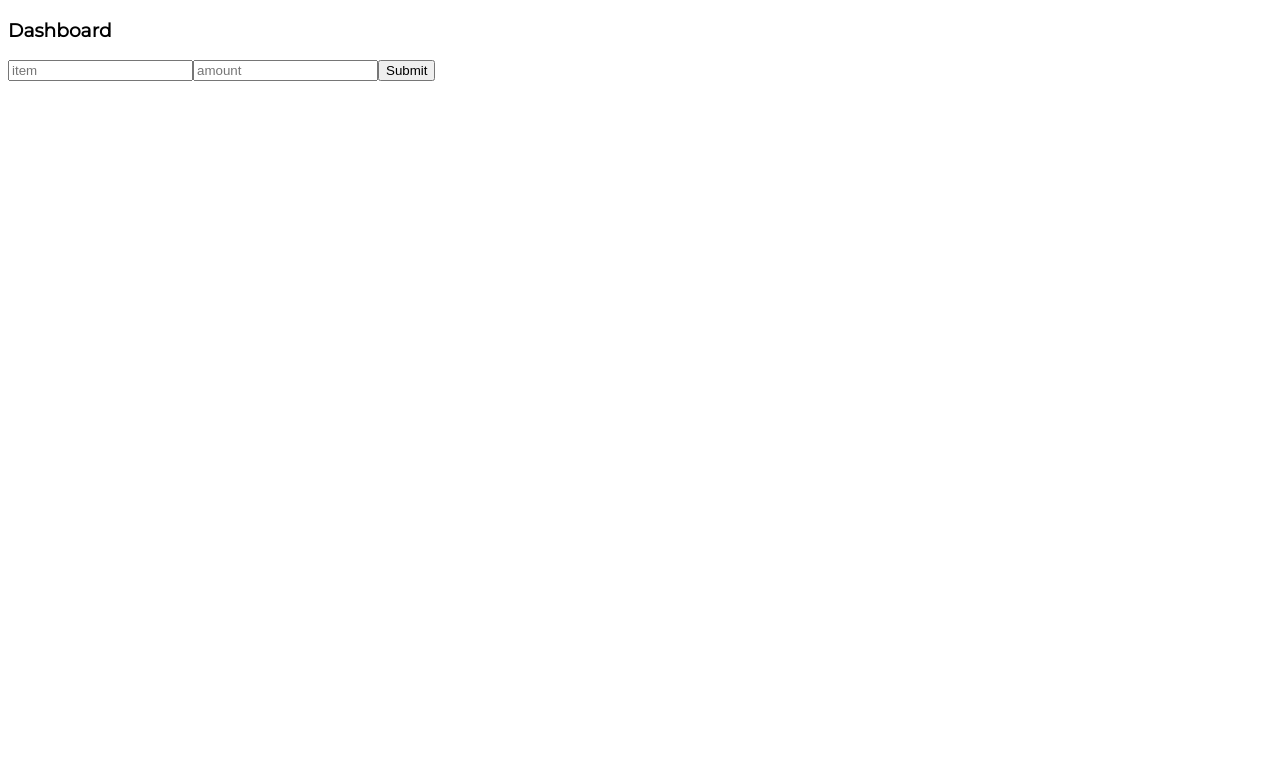
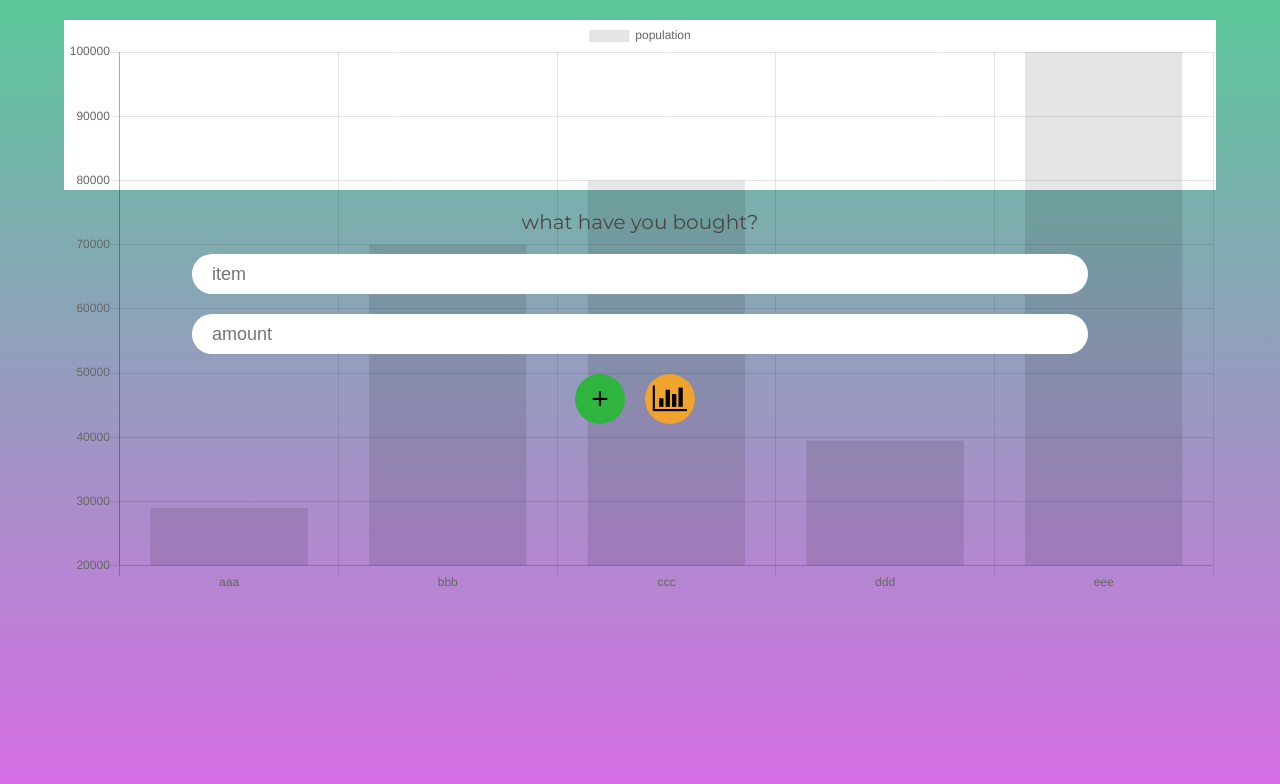
Before and after one commit to armanrozika/money-tracker, a Vue app: page /#/ in a window 1280 px wide. Shown: the top 784 px of the page. Built offline with nearby package versions, Linux system fonts and the light colour scheme; no server answers; the database is empty.

Commit message:
add chart js

```diff
--- a/index.html
+++ b/index.html
@@ -4,6 +4,14 @@
     <meta charset="utf-8">
     <meta name="viewport" content="width=device-width,initial-scale=1.0">
     <link href="https://fonts.googleapis.com/css?family=Montserrat" rel="stylesheet">
+    <link rel="stylesheet" href="https://cdnjs.cloudflare.com/ajax/libs/font-awesome/4.7.0/css/font-awesome.min.css">
+    <style>
+      html, body{
+        margin: 0;
+        padding: 0;
+        height: 100%;
+      }
+    </style>
     <title>M-Track</title>
   </head>
   <body>
--- a/package.json
+++ b/package.json
@@ -10,6 +10,7 @@
     "build": "node build/build.js"
   },
   "dependencies": {
+    "chart.js": "^2.7.2",
     "firebase": "^5.5.3",
     "vue": "^2.5.2",
     "vue-router": "^3.0.1"
--- a/src/App.vue
+++ b/src/App.vue
@@ -17,6 +17,10 @@ export default {
 
 <style>
   #app{
+    width: 100%;
+    height: 100%;
     font-family: 'Montserrat', sans-serif;
+    margin: 0;
+    padding: 0;
   }
 </style>
--- a/src/components/Dashboard.vue
+++ b/src/components/Dashboard.vue
@@ -1,27 +1,38 @@
 <template>
 	<div id="dashboard">
-		<h3>Dashboard</h3>
+		<div class="main-chart">
+			<canvas id="mychart"> </canvas>
+		</div>
 		<form @submit.prevent="reportMoney">
-			<input type="text" v-model="item" placeholder="item">
-			<input type="text" v-model="amount" placeholder="amount">
+
+			<p>what have you bought?</p>
+			<input @focus="shadow" type="text" v-model="item" placeholder="item">
+			<input @focus="shadow" type="text" v-model="amount" placeholder="amount">
 			<input type="hidden" v-model="day">
 			<input type="hidden" v-model="week">
 			<input type="hidden" v-model="month">
 			<input type="hidden" v-model="year">
-
-			<button type="submit">Submit</button>
+			<br>
+			<button type="submit">&plus;</button>
+			<button id="analyze" type="submit"><i class="fa fa-bar-chart"></i></button>
 		</form>
 	</div>
 </template>
 
 <script>
 	import db from './firebaseInit'
+	import chart from 'chart.js'
+
+
 	export default{
 		name: 'dashboard',
 		data(){
+
+			const clientHeight = window.innerHeight;
 			const date = new Date();
 			const dayName = ['Minggu', 'Senin', 'Selasa', 'Rabu', 'Kamis', 'Jumat', 'Sabtu'];
 			const monthName = ['Januari', 'Februari', 'Maret', 'April', 'Mei', 'Juni', 'Juli', 'Agustus', 'September', 'Oktober', 'November', 'Desember'];
+
 			function calcWeek(thisdate){
 				if(thisdate<=7){
 					return '1';
@@ -33,7 +44,10 @@
 					return '4';
 				}
 			}
+
 			return {
+				//style binding
+				clientHeight: null,
 				amount: null,
 				item: null,
 				day: dayName[date.getDay()],
@@ -59,6 +73,13 @@
 				});
 				this.amount = ''
 				this.item = ''
+			},
+
+			shadow(){
+				let input = document.querySelectorAll('input')
+				input[0].style.boxShadow = '2px 2px 3px black'
+				// dashboard.style.height = `${this.clientHeight}px`;
+
 			}
 		},
 
@@ -66,8 +87,25 @@
 			db.collection('moneys').get()
 			.then(querySnapshot =>{
 				querySnapshot.forEach(doc=>{
-					console.log(doc.data());
+					//console.log(doc.data()); oputput: >object containing all db
 				})
+			});
+
+		},
+
+		mounted(){
+			let myChart = document.querySelector('#mychart').getContext('2d');
+			let theChart = new Chart(mychart, {
+				type: 'bar',
+				data: {
+					labels: ['aaa', 'bbb', 'ccc', 'ddd', 'eee'],
+					datasets: [{
+							label: 'population',
+							data: [29000, 70000, 80000, 39500, 100000]
+						}
+					]
+				},
+				options:{}
 			})
 		}
 
@@ -75,5 +113,58 @@
 </script>
 
 <style scoped>
+	#dashboard{
+		width: 100%;
+		height: 100vh;
+	/*	position: fixed;*/
+		background-image: linear-gradient(to bottom, #59c799, #dd6aea);
+		padding-top: 20px;
+	}
 
+	.main-chart{
+		width: 90%;
+		height: 170px;
+		background: #fff;
+		margin: 0 auto;
+	}
+
+	form{
+		margin-top: 20px;
+		text-align: center;
+	}
+
+	p{
+		text-align: center;
+		font-size: 20px;
+		color: #484848;
+	}
+
+	input{
+		box-sizing: border-box;
+		width: 70%;
+		height: 40px;
+		font-size: 18px;
+		padding-left: 20px;
+		margin-bottom: 20px;
+		border: none;
+		border-radius: 25px;
+		outline: none;
+	}
+
+	button{
+		width: 50px;
+		height: 50px;
+		border: none;
+		border-radius: 50%;
+		background: #2fb53f;
+		font-size: 30px;
+		margin-right: 10px;
+	}
+
+
+	#analyze{
+		background: #f1a32f;
+		margin-left: 10px;
+
+	}
 </style>
```
Also changed, not shown: todo.txt, 1 other file (tests, documents, lock files or other folders).
